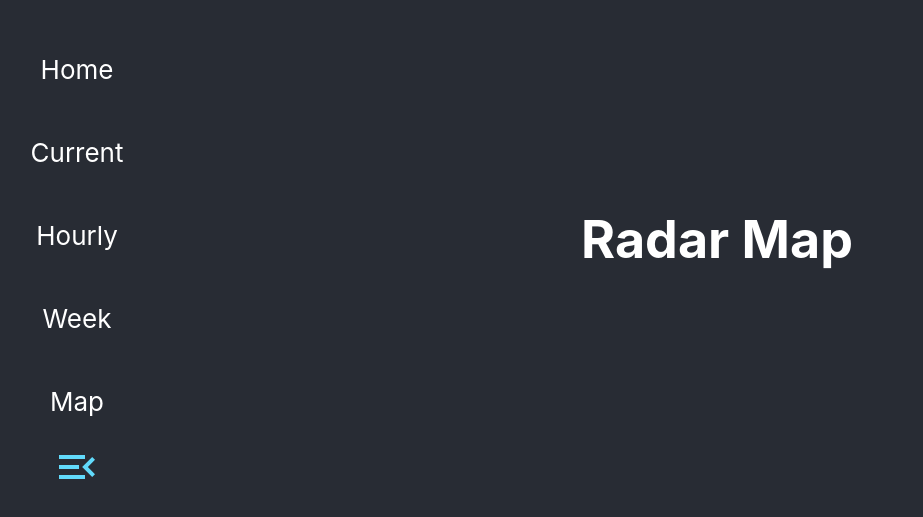
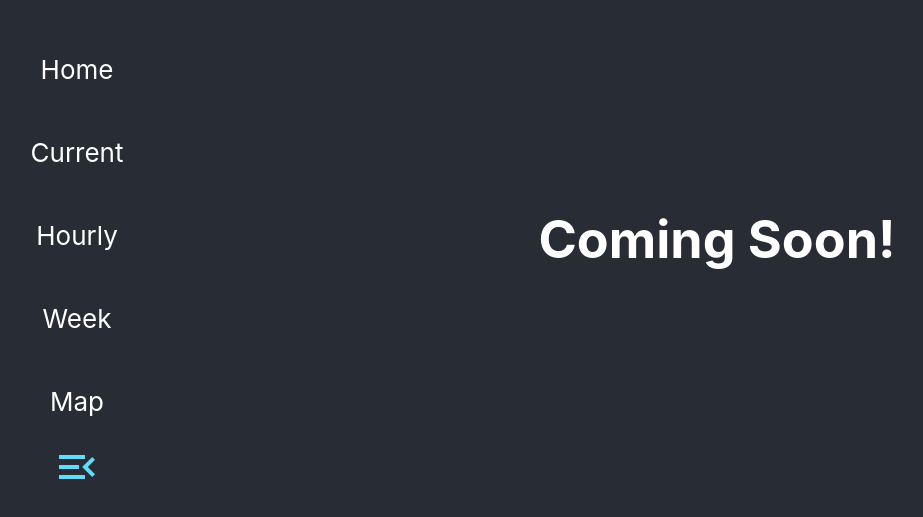
Before and after one commit to omgitsgod/feelslike-forecast, a React (Create React App) app: page /map in a window 1280 px wide. Shown: the part 161-678 px from the top of the page, without its empty margins (3-926 px from the left). Built offline with nearby package versions, Linux system fonts and the light colour scheme; no server answers.

Commit message:
Change map to coming soon

```diff
--- a/src/Map.js
+++ b/src/Map.js
@@ -9,7 +9,7 @@ function Map() {
 
     <div className="Section">
       <header className="Section-header">
-        <h1>Radar Map</h1>
+        <h1>Coming Soon!</h1>
       </header>
     </div>
   )
```
